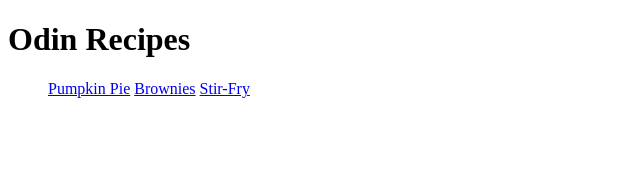
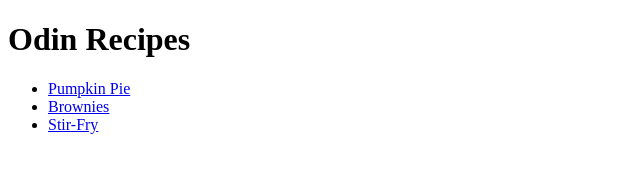
Before and after one commit to jakeleeuwenburg/odin-recipes, a plain HTML site: page index.html in a window 1280 px wide. Shown: the whole page, without its empty margins (0-640 px from the left). Drawn offline with Linux system fonts and the light colour scheme.

Commit message:
correct list format

```diff
--- a/index.html
+++ b/index.html
@@ -7,9 +7,9 @@
     <body>
         <h1>Odin Recipes</h1>
         <ul>
-            <a href="recipes/pumpkin-pie.html">Pumpkin Pie</a>
-            <a href="recipes/brownies.html">Brownies</a>
-            <a href="recipes/stirfry.html">Stir-Fry</a>
+            <li><a href="recipes/pumpkin-pie.html">Pumpkin Pie</a></li>
+            <li><a href="recipes/brownies.html">Brownies</a></li>
+            <li><a href="recipes/stirfry.html">Stir-Fry</a></li>
         </ul>
     </body>
 </html>
```
